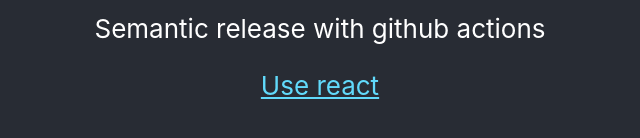
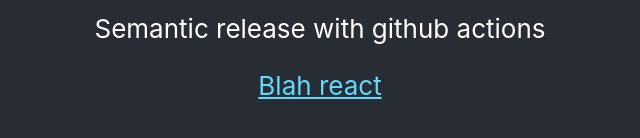
Before and after one commit to e-oloughlin/gh-actions-react, a React (Create React App) app: page / in a window 1280 px wide. Shown: the part 516-654 px from the top of the page, without its empty margins (320-960 px from the left). Built offline with nearby package versions, Linux system fonts and the light colour scheme.

Commit message:
fix: creating issue on failure

```diff
--- a/src/App.js
+++ b/src/App.js
@@ -13,7 +13,7 @@
           target="_blank"
           rel="noopener noreferrer"
         >
-          Use react
+          Blah react
         </a>
       </header>
     </div>
```
